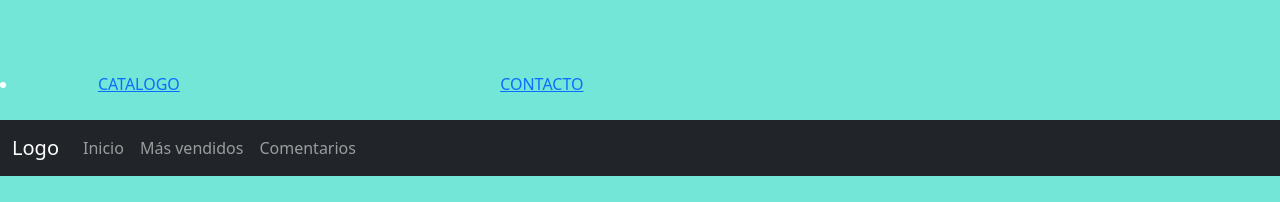
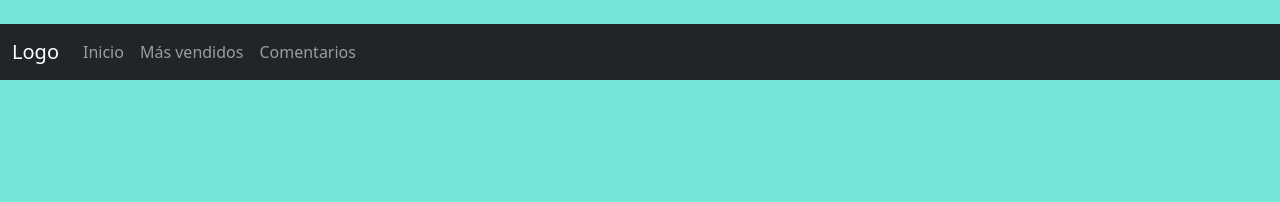
Before and after one commit to Fernando2CC/JELLYMAUI, a plain HTML site: page index.html in a window 1280 px wide. Shown: the top 202 px of the page. Drawn offline with nearby package versions, Linux system fonts and the light colour scheme.

Commit message:
Update index.html

```diff
--- a/index.html
+++ b/index.html
@@ -17,21 +17,6 @@
           <meta name="author" content="JELLYMAUI">
           <meta name="description" content="Tienda en linea">
           <meta name="keywords" content="Productos, ilustración, niños">
-    </head>
-
-
-    <header>
-        <!--NAV-->
-       <nav class="nav-bar">
-              <li>
-              <a href="catalogo.html">CATALOGO</a>
-              <a href=""></a>
-              <a href=""></a>
-              <a href=""></a>
-              <a href="contacto.html">CONTACTO</a>
-       </nav>
-
-    </header>
 
     <!-- Latest compiled and minified CSS -->
     <link href="https://cdn.jsdelivr.net/npm/bootstrap@5.1.1/dist/css/bootstrap.min.css" rel="stylesheet">
```
